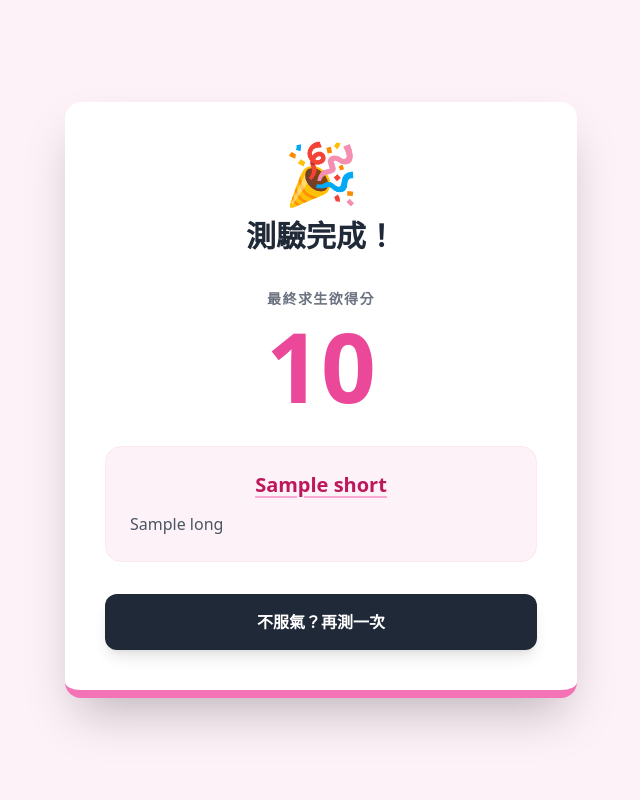
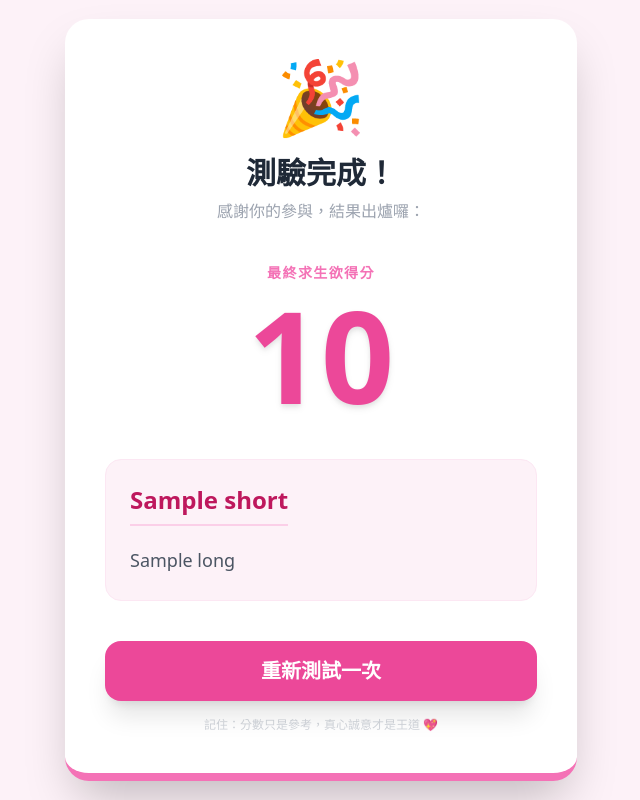
Before and after one commit to derek9613/lovetest, a Flask app: template templates/result.html in a window 1280 px wide. Shown: the whole page, without its empty margins (319-959 px from the left). Run offline with Flask 3, Linux system fonts and the light colour scheme; the template is opened without the code that fills it: most values are stand-ins (such as "Sample title", 1, 10 or a date in 2020); some libraries are stand-ins or nearby versions.

Commit message:
Update result.html

```diff
--- a/templates/result.html
+++ b/templates/result.html
@@ -3,27 +3,43 @@
 <head>
     <meta charset="UTF-8">
     <meta name="viewport" content="width=device-width, initial-scale=1.0">
-    <title>測驗結果</title>
+    <title>測驗結果 - 戀愛求生欲測試</title>
     <script src="https://cdn.tailwindcss.com"></script>
 </head>
-<body class="bg-pink-50 min-h-screen flex items-center justify-center p-4">
-    <div class="bg-white p-10 rounded-2xl shadow-2xl max-w-lg w-full text-center border-b-8 border-pink-400">
-        <div class="text-6xl mb-4">🎉</div>
-        <h1 class="text-3xl font-bold text-gray-800 mb-2">測驗完成！</h1>
+<body class="bg-pink-50 min-h-screen flex items-center justify-center p-4 font-sans">
+    <div class="bg-white p-10 rounded-3xl shadow-2xl max-w-lg w-full text-center border-b-8 border-pink-400">
+        <!-- 慶祝圖示 -->
+        <div class="text-7xl mb-6">🎉</div>
 
-        <div class="my-8">
-            <span class="text-gray-500 text-sm uppercase tracking-widest font-bold">最終求生欲得分</span>
-            <div class="text-8xl font-black text-pink-500 mt-2">{{ score }}</div>
+        <h1 class="text-3xl font-black text-gray-800 mb-2">測驗完成！</h1>
+        <p class="text-gray-400 mb-8">感謝你的參與，結果出爐囉：</p>
+
+        <!-- 分數顯示區域 -->
+        <div class="my-10">
+            <p class="text-pink-400 font-bold uppercase tracking-widest text-sm">最終求生欲得分</p>
+            <div class="text-9xl font-black text-pink-500 mt-2 drop-shadow-md">{{ score }}</div>
         </div>
 
-        <div class="bg-pink-50 p-6 rounded-2xl mb-8 border border-pink-100">
-            <h2 class="text-xl font-bold text-pink-700 mb-3 underline decoration-pink-300 underline-offset-4">{{ short }}</h2>
-            <p class="text-gray-600 leading-relaxed text-left">{{ long }}</p>
+        <!-- 評語區塊 -->
+        <div class="bg-pink-50 p-6 rounded-2xl mb-10 border border-pink-100 text-left">
+            <h2 class="text-2xl font-bold text-pink-700 mb-3 border-b-2 border-pink-200 pb-2 inline-block">
+                {{ short }}
+            </h2>
+            <p class="text-gray-600 leading-relaxed mt-2 text-lg">
+                {{ long }}
+            </p>
         </div>
 
-        <a href="/" class="inline-block w-full bg-gray-800 hover:bg-gray-900 text-white font-bold py-4 rounded-xl transition shadow-lg">
-            不服氣？再測一次
-        </a>
+        <!-- 功能按鈕 -->
+        <div class="space-y-4">
+            <a href="/" class="block w-full bg-pink-500 hover:bg-pink-600 text-white font-black py-4 rounded-2xl shadow-xl transition transform hover:scale-[1.03] text-xl">
+                重新測試一次
+            </a>
+
+            <p class="text-xs text-gray-300">
+                記住：分數只是參考，真心誠意才是王道 💖
+            </p>
+        </div>
     </div>
 </body>
 </html>
```
